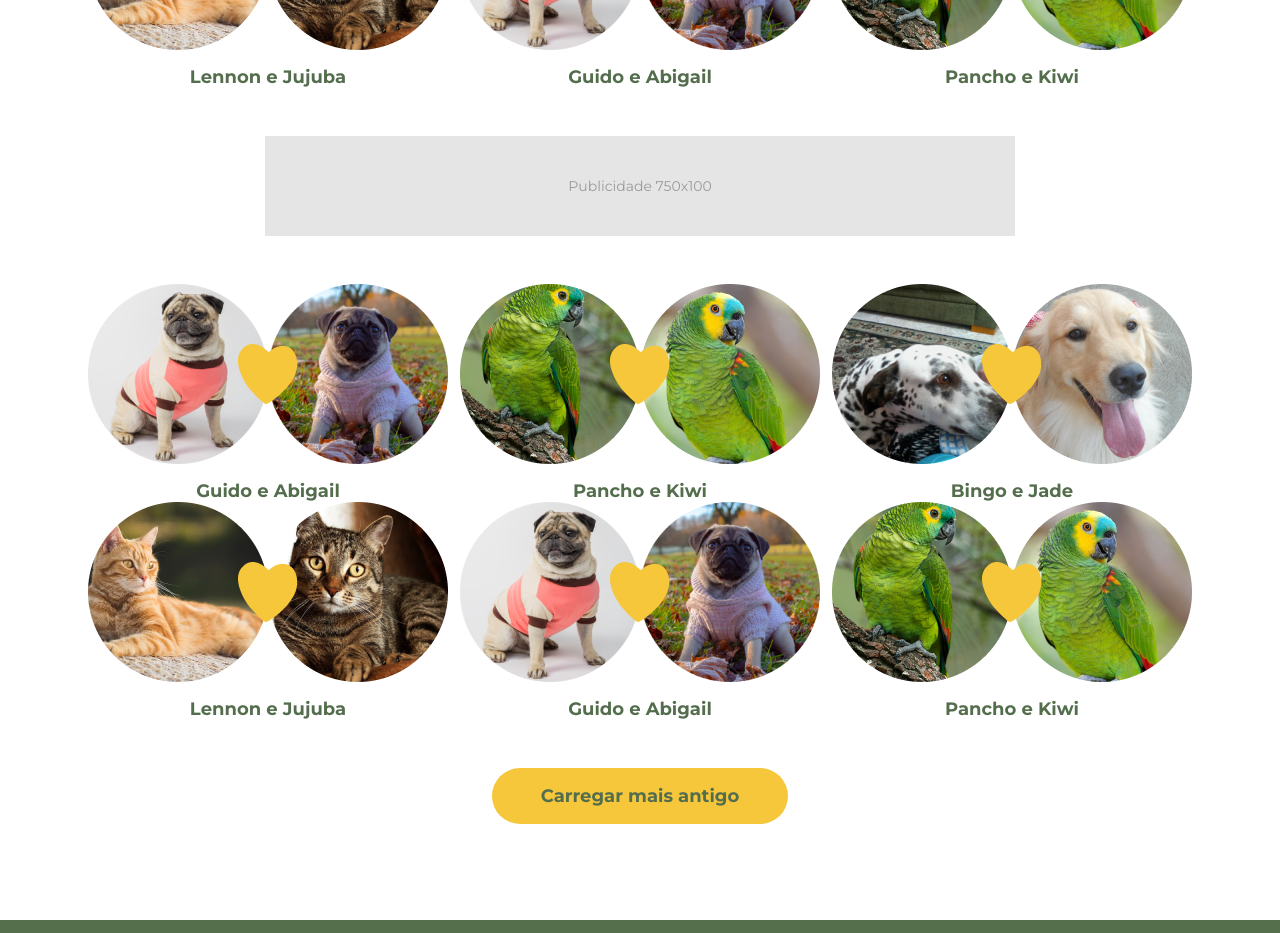
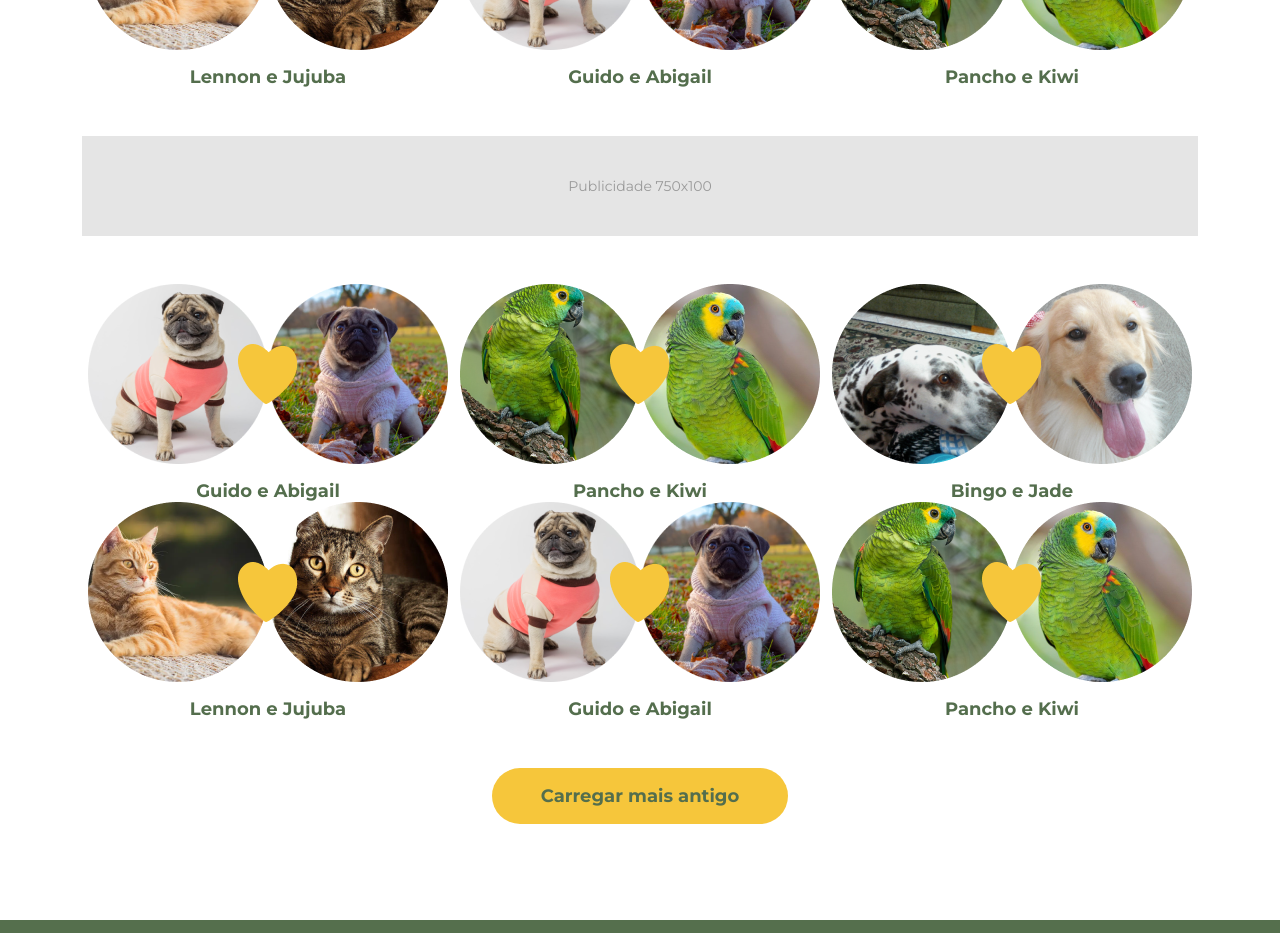
Before and after one commit to JecianeSilva/Pett-Love, a React (Vite) app: page /pets-love in a window 1280 px wide. Shown: the part 800-1733 px from the top of the page. Built offline with nearby package versions, Linux system fonts and the light colour scheme.

Commit message:
update project

```diff
--- a/src/pages/pets/styles.scss
+++ b/src/pages/pets/styles.scss
@@ -1,9 +1,14 @@
 #pettLove {
-    .header-logo{
-        top: 125px;
-        margin-top: -100px;
-    }
+    & .header-logo{
+        height: 120px;
+        top: 60px;
 
+        @media screen and (min-width: 987px) {
+            height: 200px;
+            top: 125px;
+            margin-top: -100px;
+        }
+     }
     .fullscreen{
         min-height: 768px;
     }
@@ -41,8 +46,8 @@
 }
 
 .pettLove-publi {
-    width: 750px;
     height: 100px;
+    width: 100%;
     background-color: #E5E5E5;
     color:#9A9A9A;
     font-weight: 400;
```
